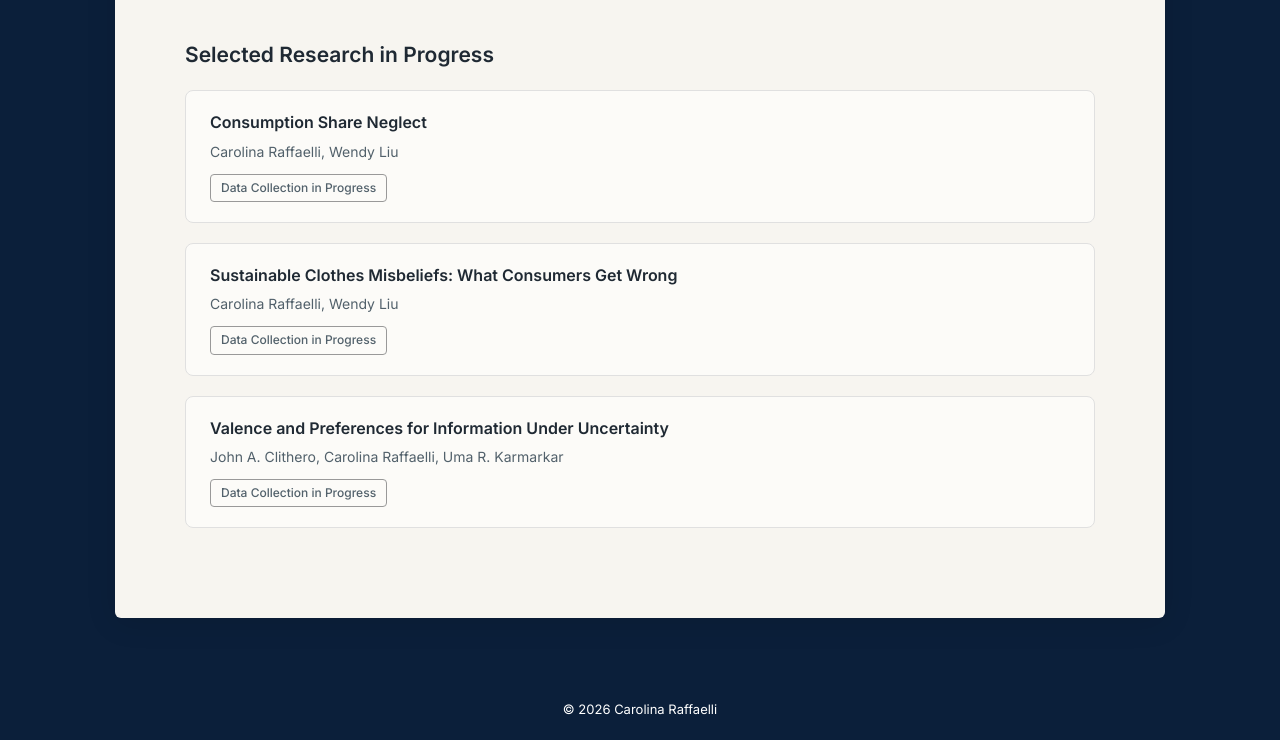
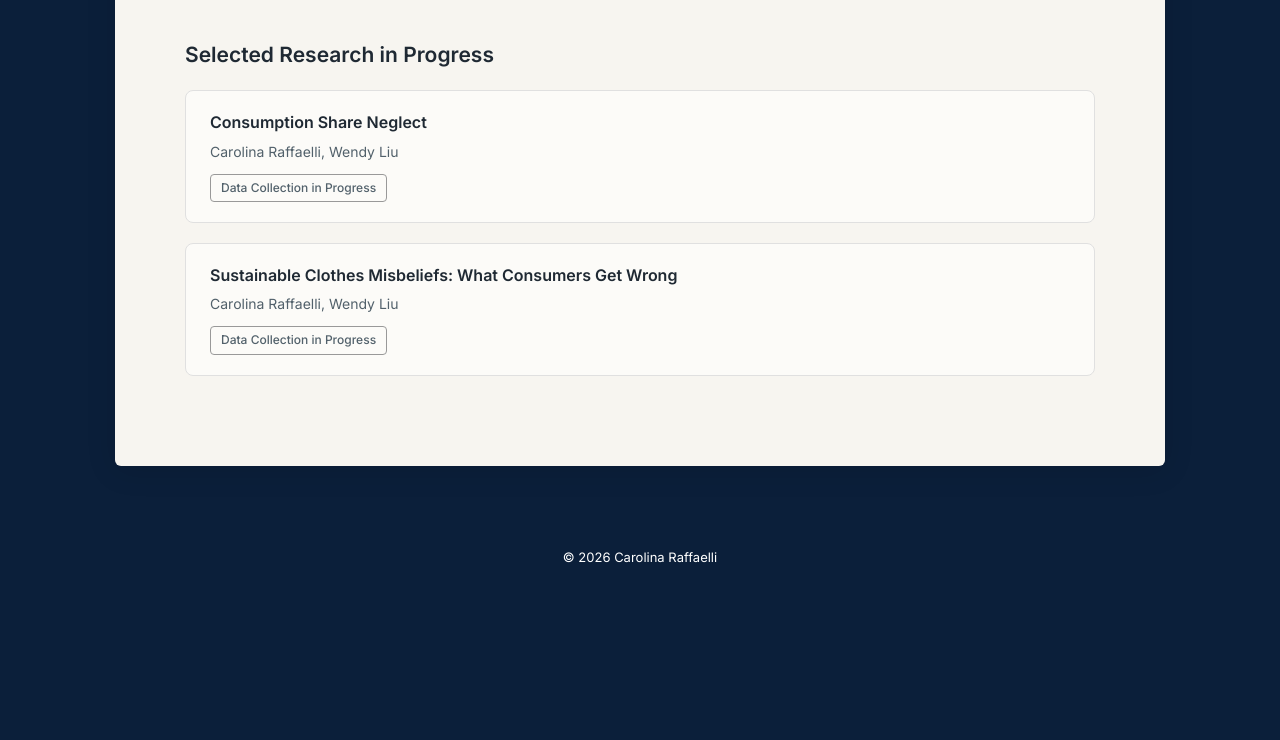
Before and after one commit to raffaellicarolina-arch/raffaellicarolina-arch.github.io, a plain HTML site: page index.html in a window 1280 px wide. Shown: the part 1582-2322 px from the top of the page. After the commit the page ends 2170 px from the top, so only its background shows below. Drawn offline with Linux system fonts and the light colour scheme.

Commit message:
Remove Valence and Preferences for Information Under Uncertainty project
Co-Authored-By: Claude Opus 4.6 <noreply@anthropic.com>

```diff
--- a/index.html
+++ b/index.html
@@ -141,14 +141,6 @@
                 <p class="pub-authors">Carolina Raffaelli, Wendy Liu</p>
                 <span class="pub-status">Data Collection in Progress</span>
             </div>
-
-            <div class="pub-card">
-                <div class="pub-header">
-                    <p class="pub-title">Valence and Preferences for Information Under Uncertainty</p>
-                </div>
-                <p class="pub-authors">John A. Clithero, Carolina Raffaelli, Uma R. Karmarkar</p>
-                <span class="pub-status">Data Collection in Progress</span>
-            </div>
         </section>
 
     </main>
```
